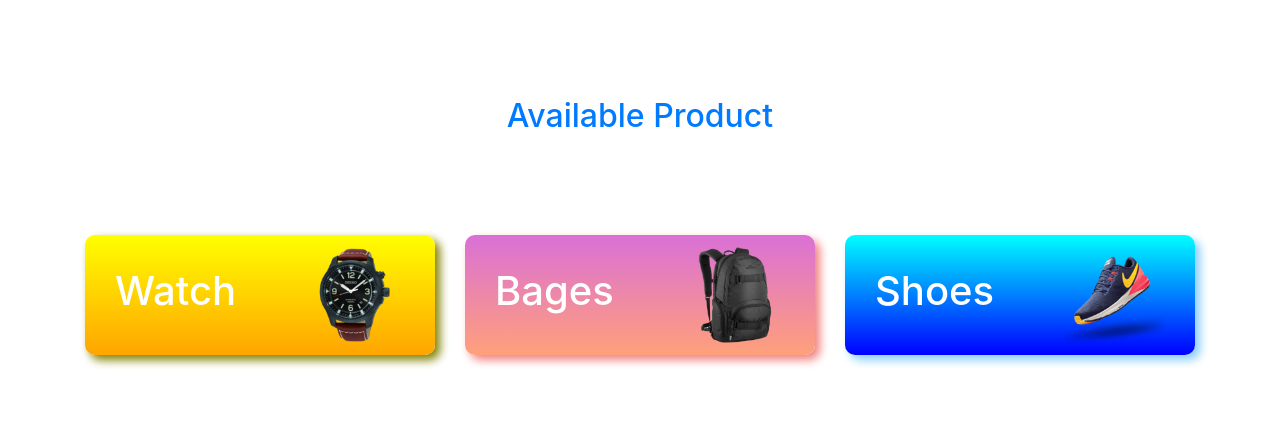
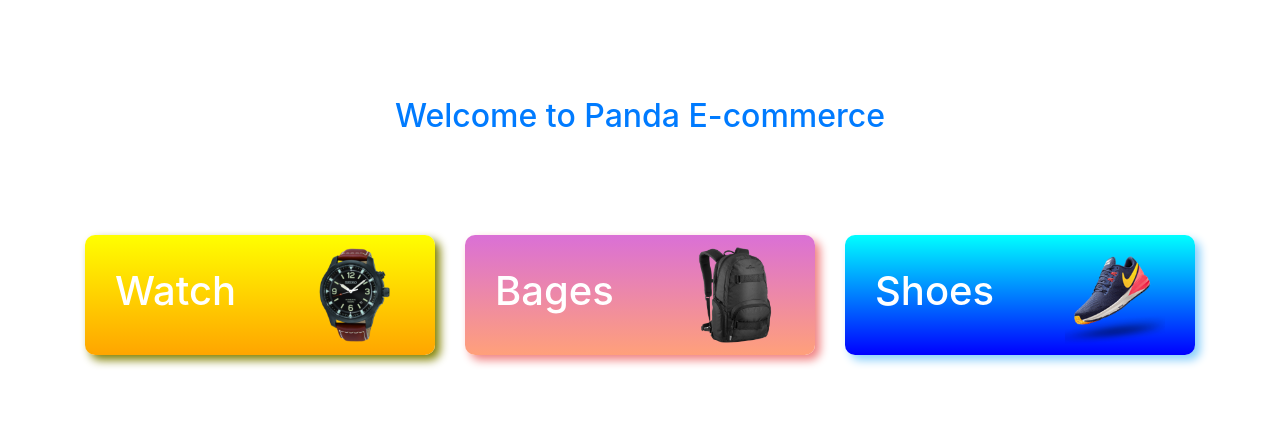
Before and after one commit to MdTahsinAmin/Panda-commerce, a plain HTML site: page index.html in a window 1280 px wide. Shown: the part 658-1100 px from the top of the page. Drawn offline with nearby package versions, Linux system fonts and the light colour scheme.

Commit message:
final task

```diff
--- a/index.html
+++ b/index.html
@@ -89,7 +89,7 @@
 </div>
  </div>
   <div class="container">
-      <h2 id ="ok" class="text-primary">Available Product</h2>
+      <h2 id ="ok" class="text-primary">Welcome to Panda E-commerce</h2>
   </div>
  <!--Grid-->
   <div class="container categories">
```
